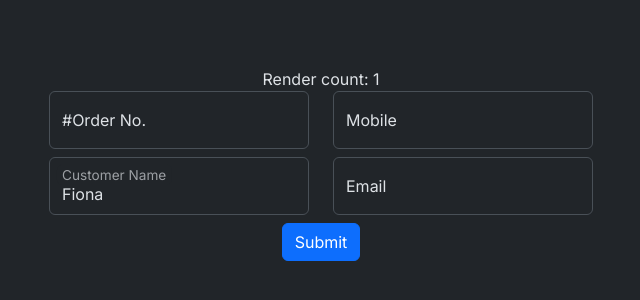
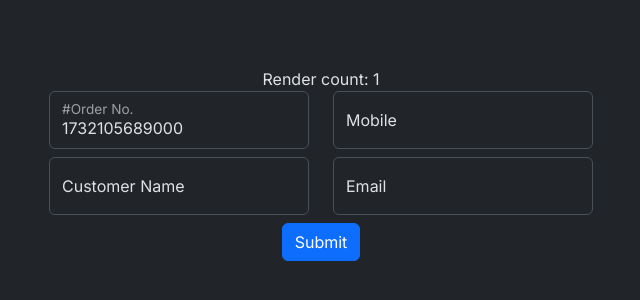
Before and after one commit to NtonBala/food-delivery-form, a React (Vite) app: page / in a window 1280 px wide. Shown: the part 236-536 px from the top of the page, without its empty margins (319-959 px from the left). Built offline with nearby package versions, Linux system fonts and the light colour scheme.

Commit message:
Set FoodDeliveryForm default values

```diff
--- a/src/FoodDeliveryForm.tsx
+++ b/src/FoodDeliveryForm.tsx
@@ -11,7 +11,14 @@ type FoodDeliveryFormType = {
 const RenderCount = getRenderCount();
 
 export const FoodDeliveryForm = () => {
-  const { register, handleSubmit } = useForm<FoodDeliveryFormType>();
+  const { register, handleSubmit } = useForm<FoodDeliveryFormType>({
+    defaultValues: {
+      orderNumber: new Date().valueOf(),
+      customerName: '',
+      mobile: '',
+      email: '',
+    },
+  });
 
   const onSubmit: SubmitHandler<FoodDeliveryFormType> = (data) => {
     console.log('form data:', data);
@@ -40,7 +47,7 @@ export const FoodDeliveryForm = () => {
       <div className="row mb-2">
         <div className="col">
           <div className="form-floating">
-            <input type="text" className="form-control" placeholder="Customer Name" {...register('customerName', { value: 'Fiona' })} />
+            <input type="text" className="form-control" placeholder="Customer Name" {...register('customerName')} />
             <label>Customer Name</label>
           </div>
         </div>
```
